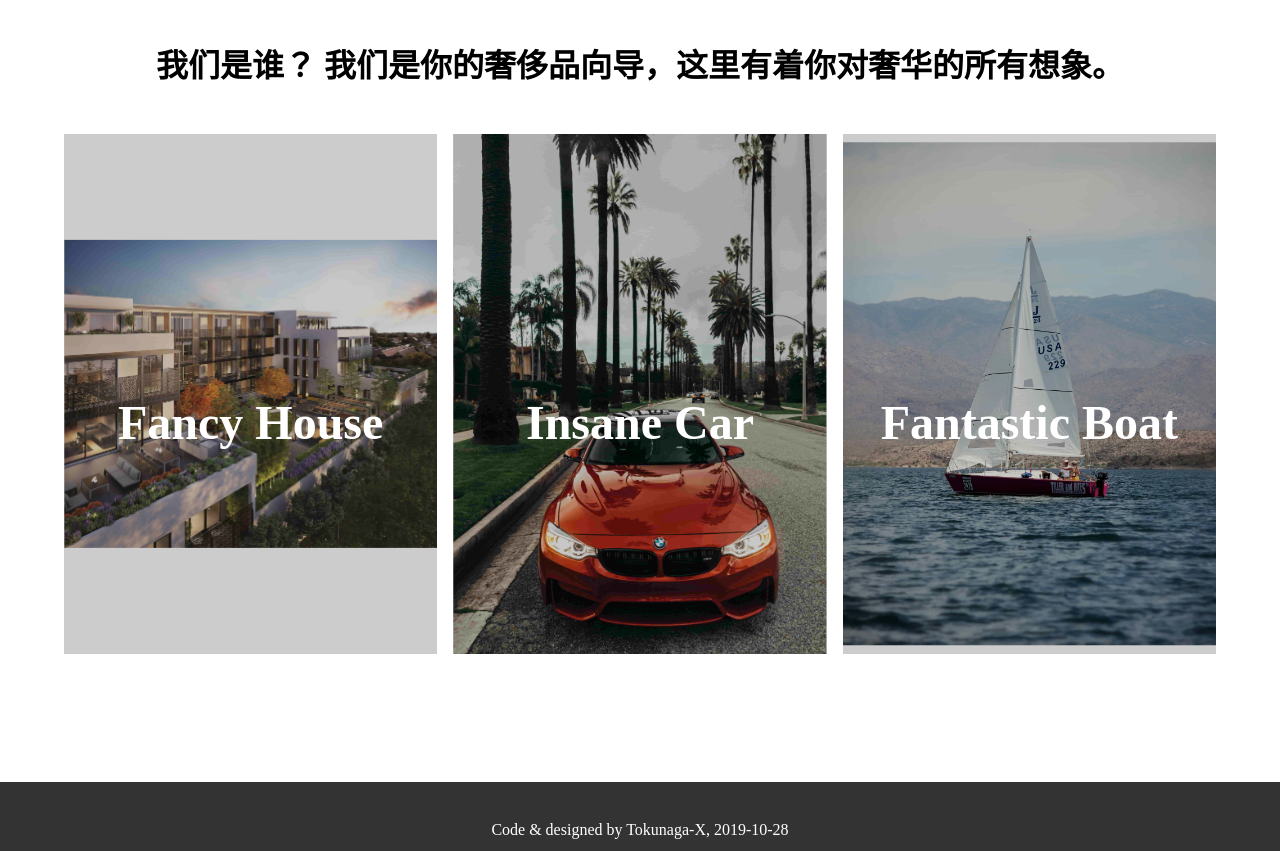
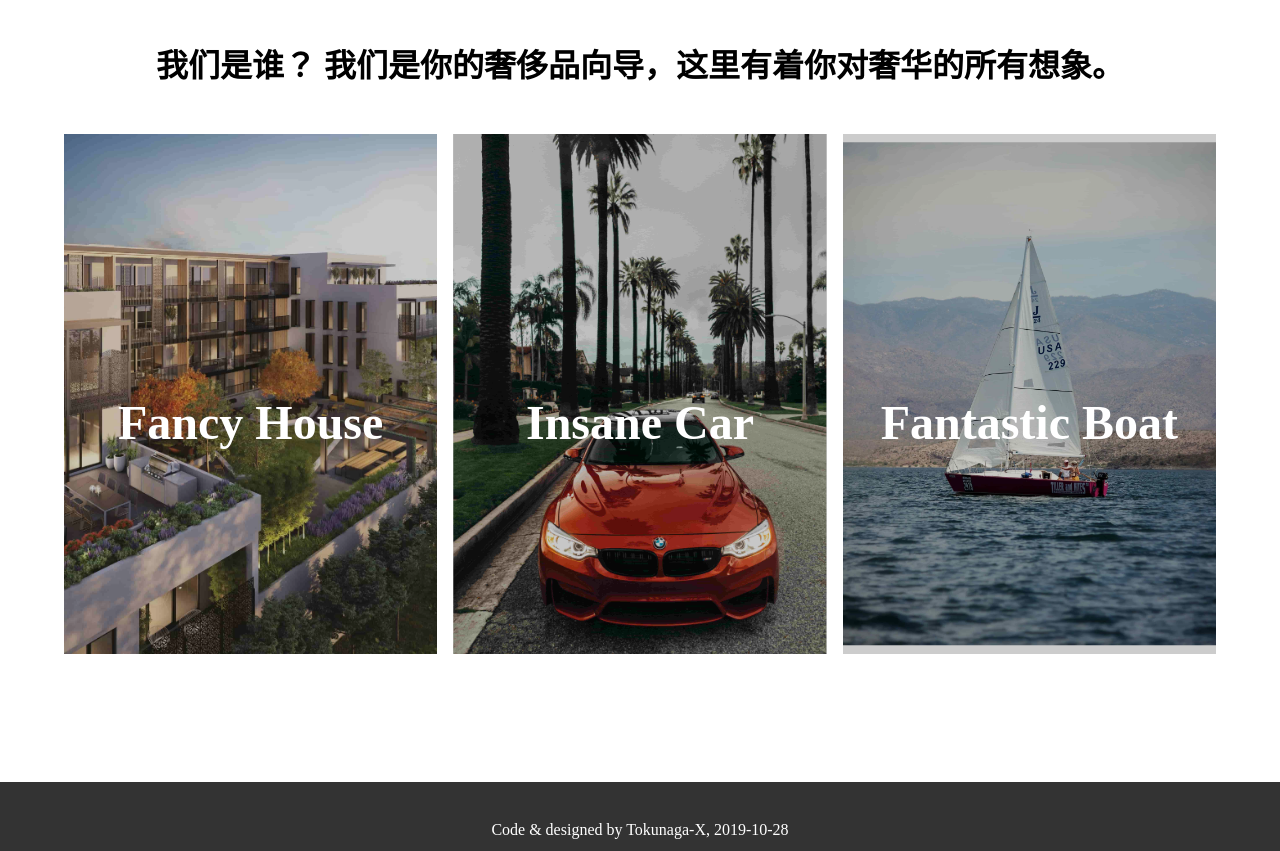
Before and after one commit to Tokunaga-X/Just-Luxury, a Vue app: page / in a window 1280 px wide. Shown: the part 840-1691 px from the top of the page. Built offline with nearby package versions, Linux system fonts and the light colour scheme; a web font is replaced by a local one.

Commit message:
fix some problem

```diff
--- a/src/components/Intro.vue
+++ b/src/components/Intro.vue
@@ -140,7 +140,16 @@ export default {
         }
       }
     }
-    .card1,
+    .card1 {
+      img {
+        width: auto;
+        height: 100%;
+        @media screen and (max-width: 1000px) {
+          width: 100%;
+          height: auto;
+        }
+      }
+    }
     .card2 {
       img {
         @media screen and (max-width: 1130px) {
--- a/src/plugins/element.js
+++ b/src/plugins/element.js
@@ -1,7 +1,8 @@
 import Vue from "vue";
-import { Button, Select, Option, Drawer } from "element-ui";
+import { Button, Select, Option, Drawer, Input } from "element-ui";
 
 Vue.use(Button);
 Vue.use(Select);
 Vue.use(Option);
 Vue.use(Drawer);
+Vue.use(Input);
--- a/src/store/modules/goods.js
+++ b/src/store/modules/goods.js
@@ -9,7 +9,7 @@ const getters = {
 const actions = {
   async fetchGoods(state) {
     fetch("http://localhost:5050/api/goods")
-    // fetch("http://106.15.88.174/:5050/api/goods")
+      // fetch("http://106.15.88.174/:5050/api/goods")
       .then(res => res.json())
       .then(data => {
         state.commit("setGoods", data);
--- a/src/store/modules/shopcar.js
+++ b/src/store/modules/shopcar.js
@@ -11,7 +11,7 @@ const getters = {
 const actions = {
   async fetchItems(state) {
     fetch("http://localhost:5050/api/car")
-    // fetch("http://106.15.88.174:5050/api/car")
+      // fetch("http://106.15.88.174:5050/api/car")
       .then(res => res.json())
       .then(data => {
         state.commit("setItems", data);
@@ -24,7 +24,7 @@ const actions = {
   addItem(state, payload) {
     console.log(payload);
     fetch("http://localhost:5050/api/car/add", {
-    // fetch("http://106.15.88.174:5050/api/car/add", {
+      // fetch("http://106.15.88.174:5050/api/car/add", {
       method: "POST",
       headers: {
         "Content-type": "application/json"
@@ -41,7 +41,7 @@ const actions = {
   },
   deleteItem(state, payload) {
     fetch(`http://localhost:5050/api/car/delete/${payload}`, {
-    // fetch(`http://106.15.88.174:5050/api/car/delete/${payload}`, {
+      // fetch(`http://106.15.88.174:5050/api/car/delete/${payload}`, {
       method: "DELETE"
     })
       .then(response => {
--- a/src/views/Home.vue
+++ b/src/views/Home.vue
@@ -21,7 +21,9 @@
         </el-select>
       </div>
       <div class="btnContainer">
-        <el-button type="success" class="btn">帮我查找</el-button>
+        <router-link to="/shop">
+          <el-button type="success" class="btn">帮我查找</el-button>
+        </router-link>
       </div>
     </div>
     <Intro />
@@ -97,7 +99,7 @@ export default {
   top: 90%;
   left: 50%;
   transform: translate(-50%, -50%);
-  z-index: 5;
+  z-index: 4;
   display: flex;
   flex-direction: column;
   justify-content: center;
```
